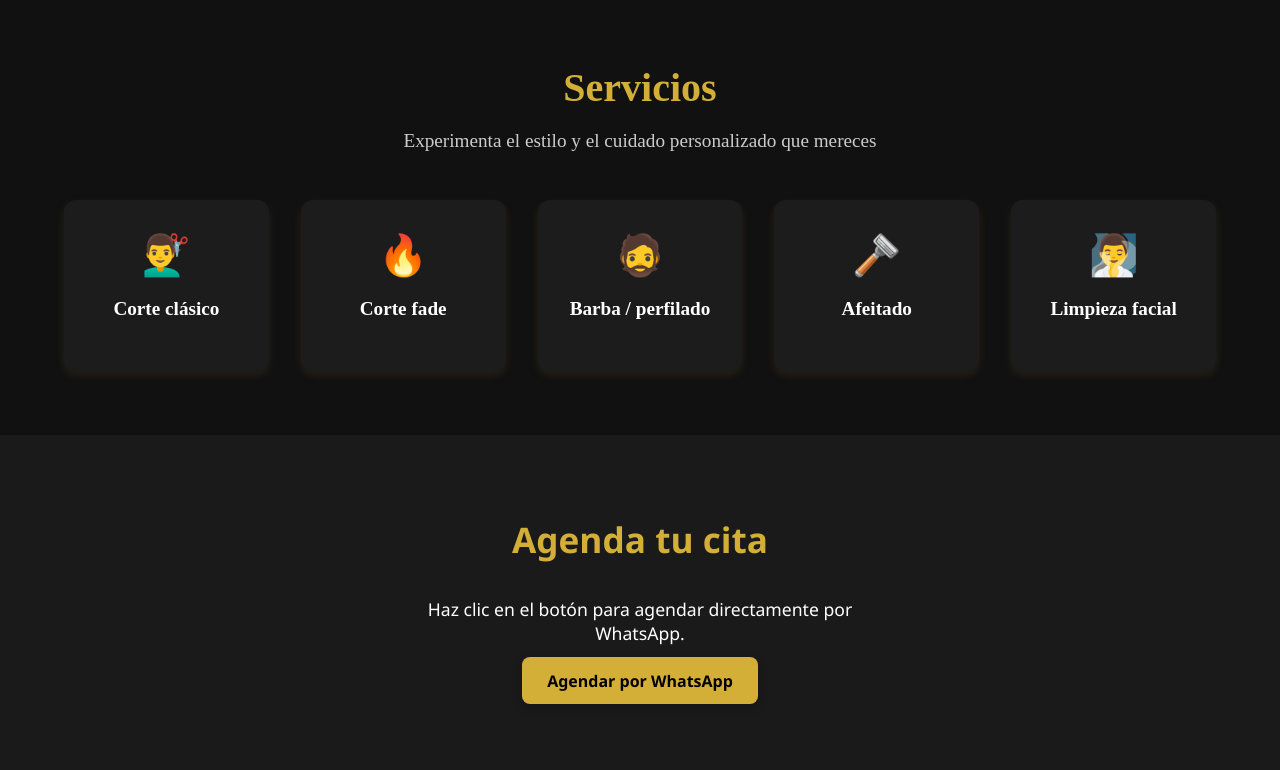
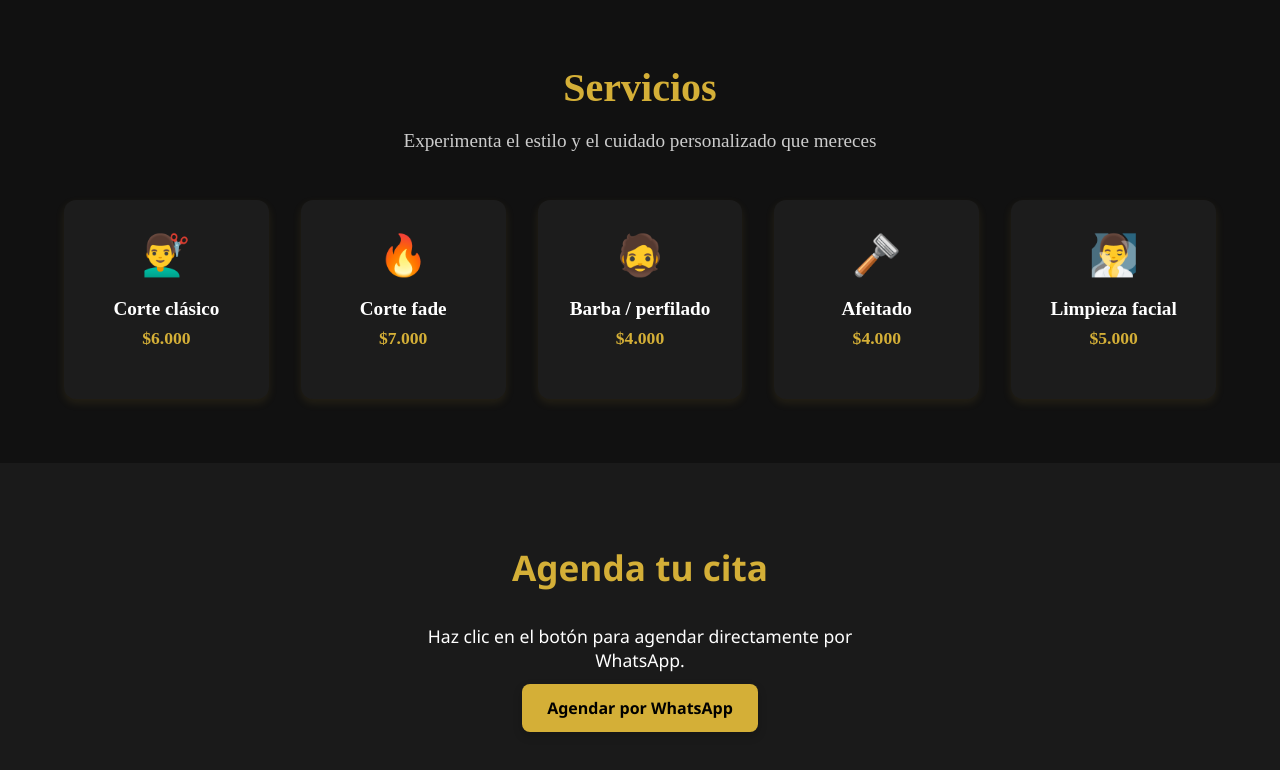
Before and after one commit to Marshelby/arte-elegante-barberia, a React (Vite) app: page / in a window 1280 px wide. Shown: the part 1787-2557 px from the top of the page. Built offline with nearby package versions, Linux system fonts and the light colour scheme.

Commit message:
💸 SERVICIOS actualizados con precios reales y estilo elegante

```diff
--- a/src/sections/Servicios.css
+++ b/src/sections/Servicios.css
@@ -46,5 +46,12 @@
 
 .servicio-card h3 {
   font-size: 1.2rem;
-  color: #fff;
+  margin-bottom: 0.5rem;
 }
+
+.servicio-precio {
+  font-size: 1.1rem;
+  color: #d4af37;
+  font-weight: bold;
+  margin-top: 0.2rem;
+}
--- a/src/sections/Servicios.jsx
+++ b/src/sections/Servicios.jsx
@@ -2,11 +2,11 @@ import React from 'react';
 import './Servicios.css';
 
 const servicios = [
-  { nombre: 'Corte clásico', icono: '💇‍♂️' },
-  { nombre: 'Corte fade', icono: '🔥' },
-  { nombre: 'Barba / perfilado', icono: '🧔' },
-  { nombre: 'Afeitado', icono: '🪒' },
-  { nombre: 'Limpieza facial', icono: '🧖‍♂️' },
+  { nombre: 'Corte clásico', icono: '💇‍♂️', precio: '$6.000' },
+  { nombre: 'Corte fade', icono: '🔥', precio: '$7.000' },
+  { nombre: 'Barba / perfilado', icono: '🧔', precio: '$4.000' },
+  { nombre: 'Afeitado', icono: '🪒', precio: '$4.000' },
+  { nombre: 'Limpieza facial', icono: '🧖‍♂️', precio: '$5.000' },
 ];
 
 const Servicios = () => (
@@ -18,6 +18,7 @@ const Servicios = () => (
         <div key={idx} className="servicio-card">
           <div className="servicio-icono">{servicio.icono}</div>
           <h3>{servicio.nombre}</h3>
+          <p className="servicio-precio">{servicio.precio}</p>
         </div>
       ))}
     </div>
```
